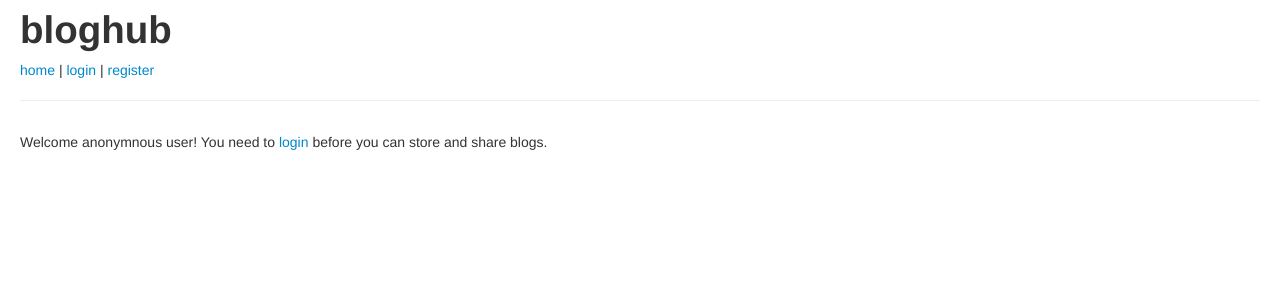
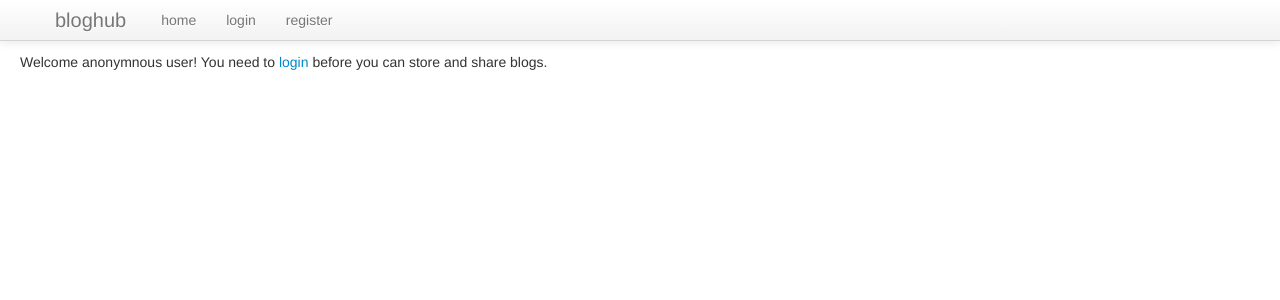
Before and after one commit to burxtx/djcode, a Django app: template bloghub/templates/main_page.html in a window 1280 px wide. Shown: the top 300 px of the page. Run offline with Django 3.2, Linux system fonts and the light colour scheme; the template is opened without the code that fills it, so the values that code supplies are empty; parts of the project's set-up code (start-up, migrations or seed data) failed here and were passed over.

Commit message:
change nav bar style

```diff
--- a/bloghub/templates/base.html
+++ b/bloghub/templates/base.html
@@ -30,10 +30,57 @@
 
 </head>
 <body>
+  <!-- Add top fixed nav bar -->
+  <div class="navbar navbar-fixed-top">
+    <div class="navbar-inner">
+      <div class="container">
+        <a class="btn btn-navbar" data-toggle="collapse" data-target=".nav-collapse">
+          <span class="icon-bar"></span>
+          <span class="icon-bar"></span>
+          <span class="icon-bar"></span>
+        </a>
+        <a class="brand" href="#">bloghub</a>
+        <div class="nav-collapse collapse">
+          <ul class="nav">
+            <li class="">
+              <a href="/">home</a>
+            </li>
+            {% if user.is_authenticated %}
+              <li class="">
+                <a href="/save/">submit</a>
+              </li>
+              <li class="">
+                <a href="/search/">search</a>
+              </li>
+              <li class="">
+                <a href="/user/{{ user.username }}/">{{ user.username }}</a>
+              </li>
+              <li class="">
+                <a href="/logout">logout</a>
+              </li>
+              <li class="">
+                <form class="navbar-search pull-right">
+                  <input type="text" class="search-query" placeholder="Search">
+                </form>
+              </li>
+            {% else %}
+              <li class="">
+                <a href="/login/">login</a>
+              </li>
+              <li class="">
+                <a href="/register/">register</a>
+              </li>
+            {% endif %}
+          </ul>
+        </div>
+      </div>
+    </div>
+  </div>
+  <!-- the former style -->
   <div class="container-fluid">
     <div class="row-fluid">
       <div class="span12">
-        <h1>bloghub</h1>
+        <!-- <h1>bloghub</h1>
           <a href="/">home</a> |
          {% if user.is_authenticated %}
           <a href="/save/">submit</a> |
@@ -43,7 +90,7 @@
          {% else %}
           <a href="/login/">login</a> |
           <a href="/register/">register</a>
-         {% endif %}
+         {% endif %} -->
         <hr />
       </div>
     </div>
```
Also changed, not shown: bloghub/bloghub.db.
